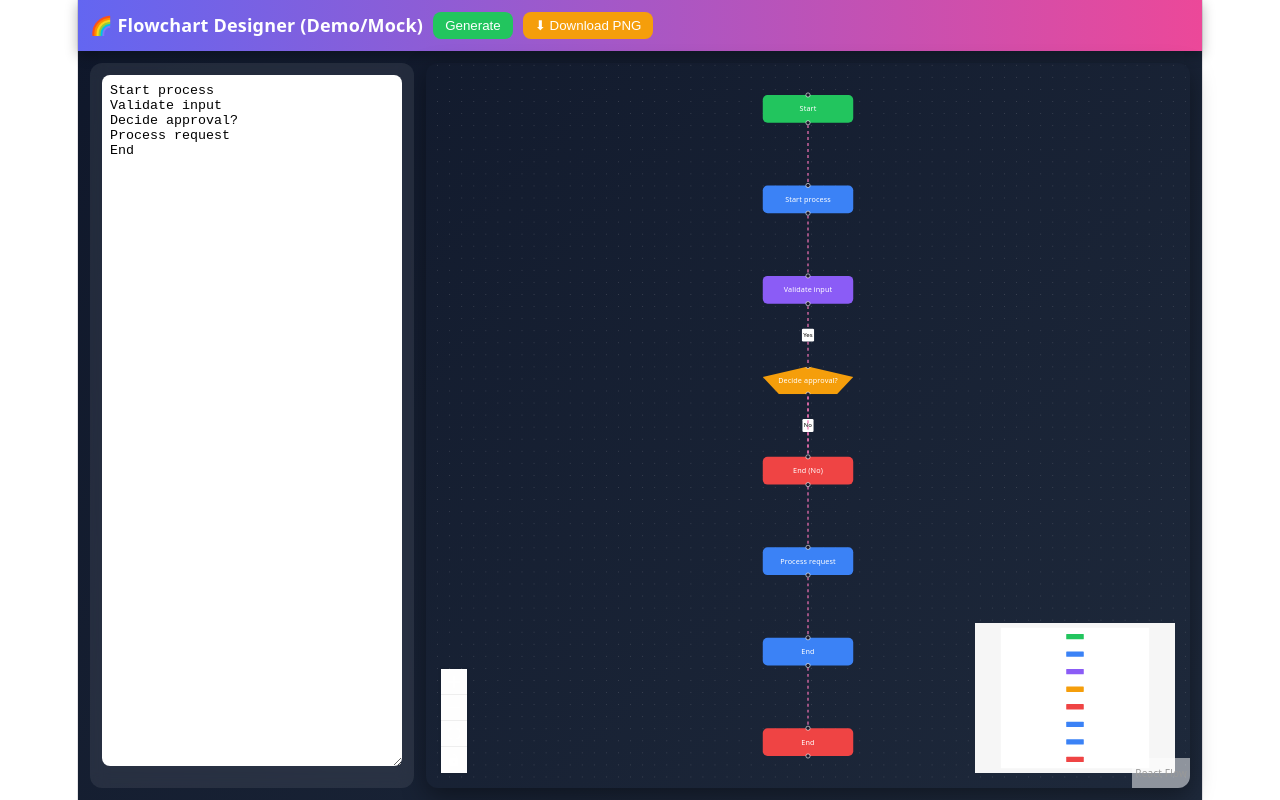
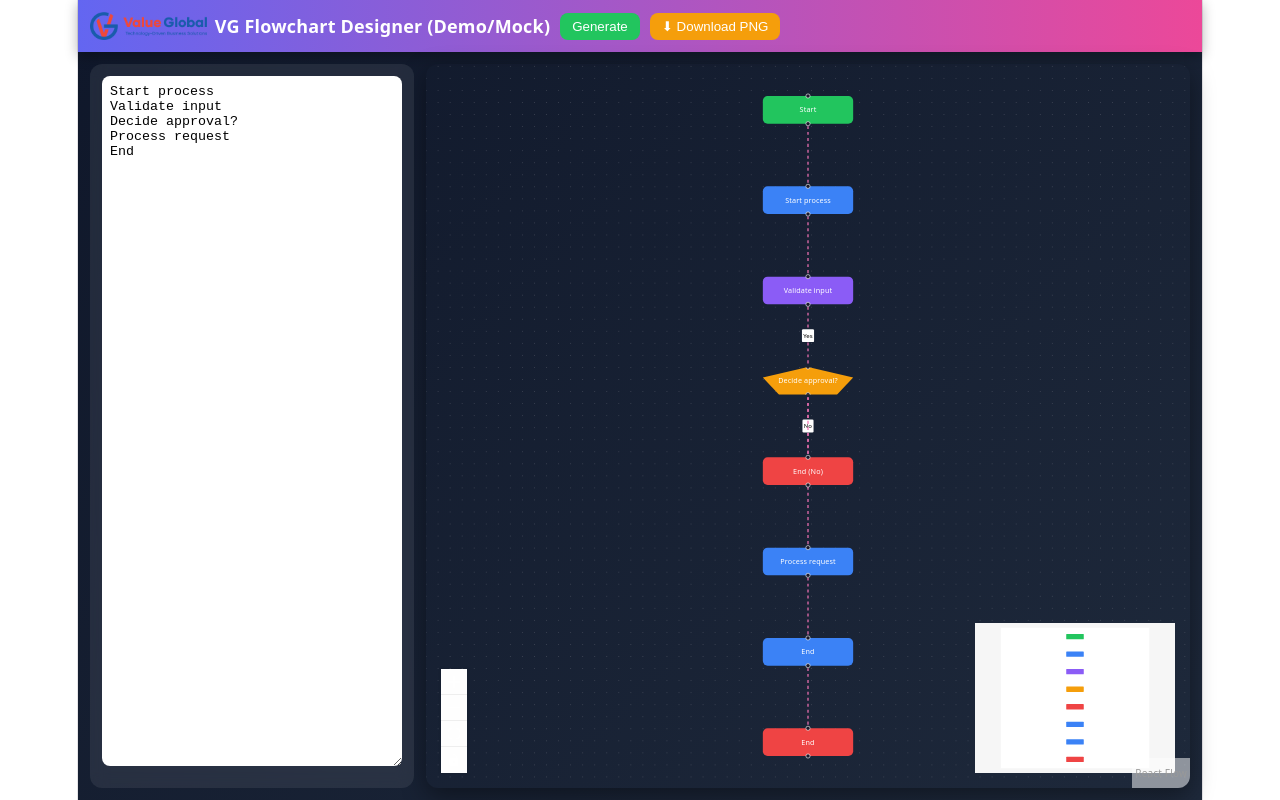
Before and after one commit to shanmugapriyag2196/KiloCode-Flow-Chart-Designer, a React (Vite) app: page / in a window 1280 px wide. Built offline with nearby package versions, Linux system fonts and the light colour scheme.

Commit message:
Add VG logo and name

```diff
--- a/src/App.tsx
+++ b/src/App.tsx
@@ -47,7 +47,7 @@ export default function App() {
   return (
     <div style={{ height: '100vh', display: 'flex', flexDirection: 'column', background: 'linear-gradient(135deg,#0f172a,#1e293b)', color: '#fff' }}>
       <div style={{ padding: 12, background: 'linear-gradient(90deg,#6366f1,#ec4899)', display: 'flex', gap: 10, alignItems: 'center', boxShadow: '0 4px 12px rgba(0,0,0,.3)' }}>
-        <strong style={{ fontSize: 18 }}>🌈 Flowchart Designer (Demo/Mock)</strong>
+        <strong style={{ fontSize: 18, display: 'flex', alignItems: 'center', gap: 8 }}><img src="/Value-Global.png" alt="VG" style={{ height: 28 }} /> VG Flowchart Designer (Demo/Mock)</strong>
         <button onClick={regenerate} style={{ background: '#22c55e', color: '#fff', border: 'none', padding: '6px 12px', borderRadius: 8 }}>Generate</button>
         <button onClick={downloadImage} style={{ background: '#f59e0b', color: '#fff', border: 'none', padding: '6px 12px', borderRadius: 8 }}>⬇ Download PNG</button>
       </div>
```
Also changed, not shown: Value-Global.png (added), public/Value-Global.png (added).
